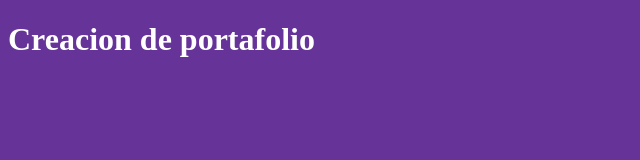
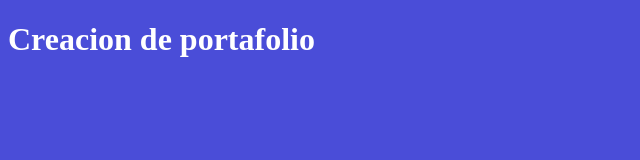
Before and after one commit to xkronox/xkronox.github.io, a plain HTML site: page index.html in a window 1280 px wide. Shown: the whole page, without its empty margins (0-640 px from the left). Drawn offline with Linux system fonts and the light colour scheme.

Commit message:
cambiado el background color

```diff
--- a/estilos.css
+++ b/estilos.css
@@ -1,4 +1,4 @@
 body{
-    background-color: rebeccapurple;
+    background-color: rgb(74, 77, 216);
     color: white;
 }
```
